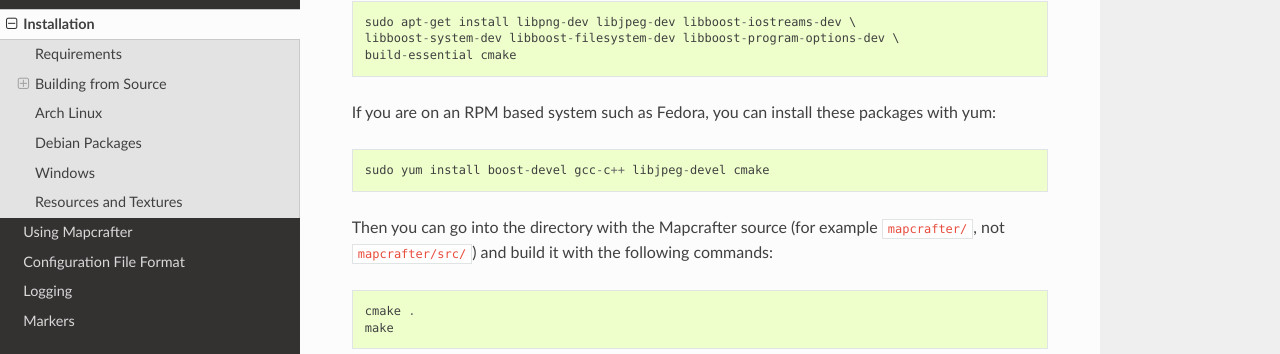
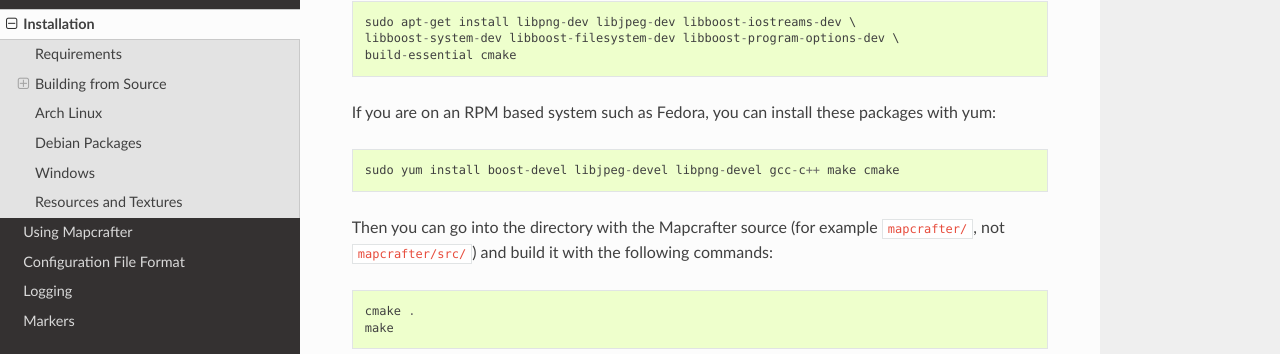
Before and after one commit to mapcrafter/mapcrafter, a Sphinx documentation site: the page built from docs/installation.rst, in a window 1280 px wide and 900 px high, scrolled down 795 px. Shown: the part 97-451 px from the top of the window. Built offline with Sphinx 7.4.7 and the Read the Docs theme 2.0.0, drawn with Linux system fonts in a browser that asks for light colours.

Commit message:
Added "libpng-devel gcc-c++ make cmake" packages to yum packages required to install.

```diff
--- a/docs/installation.rst
+++ b/docs/installation.rst
@@ -42,7 +42,7 @@
 
 If you are on an RPM based system such as Fedora, you can install these packages with yum::
 
-    sudo yum install boost-devel gcc-c++ libjpeg-devel cmake
+    sudo yum install boost-devel libjpeg-devel libpng-devel gcc-c++ make cmake
 
 Then you can go into the directory with the Mapcrafter source (for example
 ``mapcrafter/``, not ``mapcrafter/src/``) and build it with the following
```
